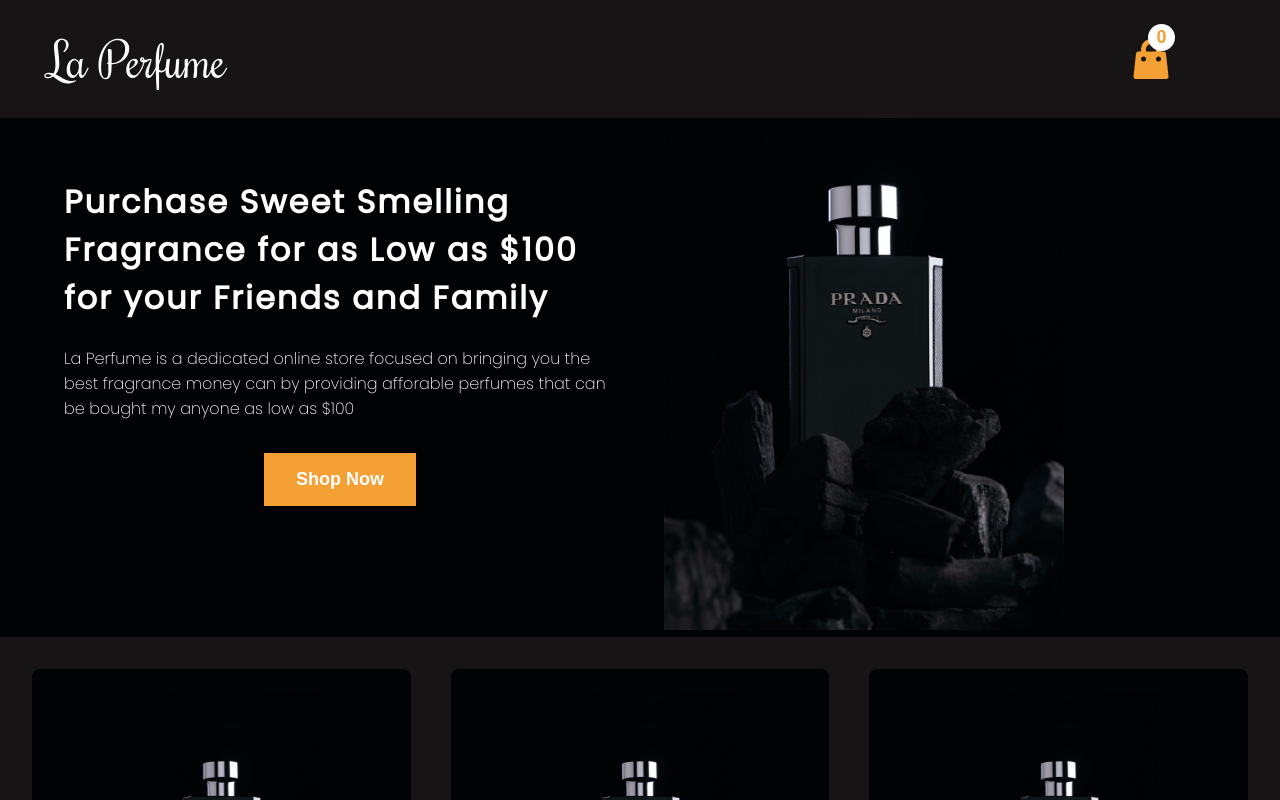
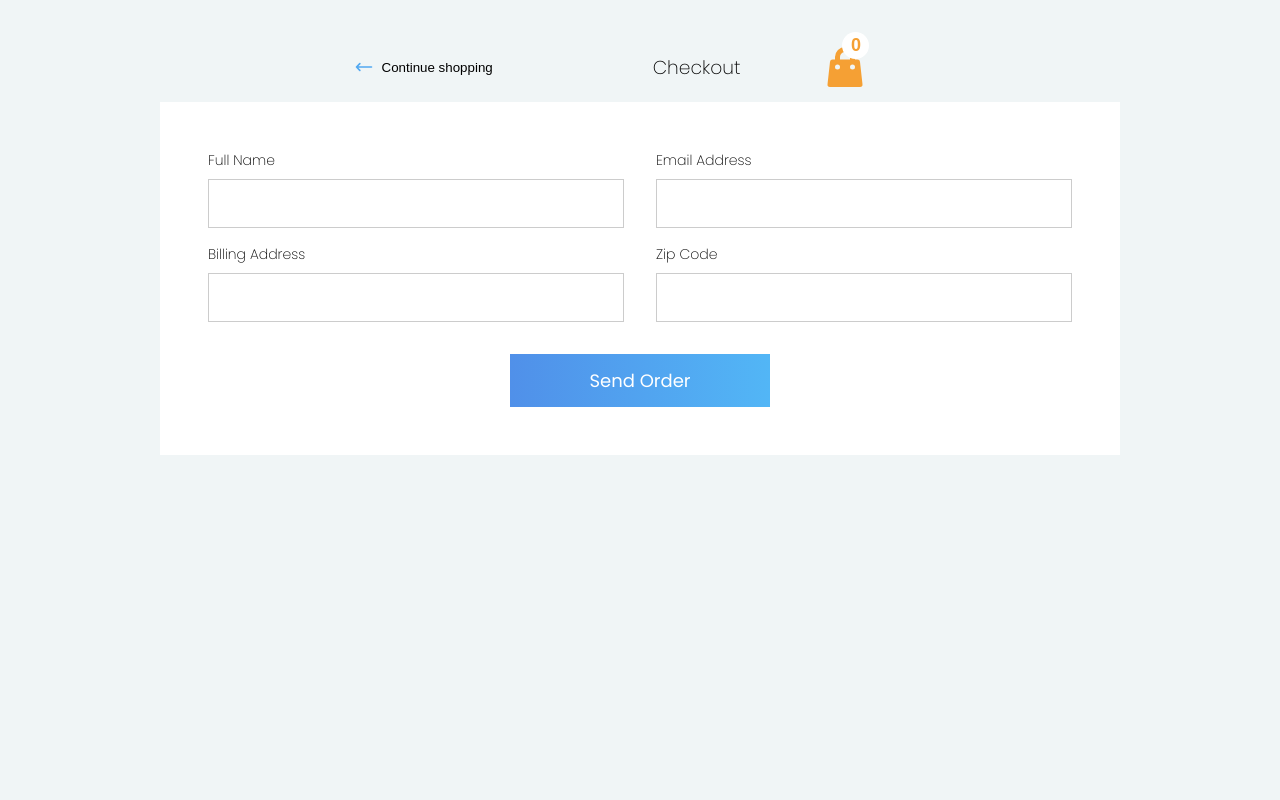
Before and after one commit to DeveloperAspire/la-perfume, a React (Create React App) app: page / in a window 1280 px wide. Shown: the top 800 px of the page. Built offline with nearby package versions, Linux system fonts and the light colour scheme.

Commit message:
Built the Checkout form component

```diff
--- a/src/App.js
+++ b/src/App.js
@@ -13,7 +13,7 @@
 
 function App() {
   const [showCart, setShowCart] = useState(false)
-  const [checkout, setCheckOut] = useState(false)
+  const [checkout, setCheckOut] = useState(true)
 
   const showCartHandler = ()=> {
     setShowCart(!showCart)
--- a/src/components/Cart/CheckOut.jsx
+++ b/src/components/Cart/CheckOut.jsx
@@ -1,12 +1,15 @@
 import React from 'react'
 import classes from './CheckOut.module.css'
 import CartHeader from './CartHeader'
+import CheckOutForm from './CheckOutForm'
 
 function CheckOut({ show, checkOutHandler }) {
       const checkoutClass = `${classes.checkout} ${show ? classes.show : ''}`
   return (
     <div className={checkoutClass}>
       <CartHeader notShowHandler={checkOutHandler}  title="Checkout" />
+      <CheckOutForm/>
+
     </div>
   );
 }
--- a/src/components/Cart/CheckOutButton.module.css
+++ b/src/components/Cart/CheckOutButton.module.css
@@ -10,6 +10,7 @@
       border:none;
       display: flex;
       justify-content: center;
+       font-family: 'Poppins';
       padding:.6rem 1rem;
       font-size: 17px;
       width:30%;
--- /dev/null
+++ b/src/components/Cart/CheckOutForm.jsx
@@ -0,0 +1,38 @@
+import React from 'react'
+
+import classes from './CheckOutForm.module.css'
+
+const CheckOutForm = ()=> {
+
+      return (
+        <form className={classes.form}>
+          <div className={classes["form-item"]}>
+            <div className={classes["form-control"]}>
+              <label htmlFor="Name">Full Name</label>
+              <input type="text" />
+            </div>
+
+            <div className={classes["form-control"]}>
+              <label htmlFor="Email">Email Address</label>
+              <input type="email" />
+            </div>
+
+            <div className={classes["form-control"]}>
+              <label htmlFor="Adress">Billing Address</label>
+              <input type="text" />
+            </div>
+
+            <div className={classes["form-control"]}>
+              <label htmlFor="Zip Code">Zip Code</label>
+              <input type="text" />
+            </div>
+          </div>
+
+          <button className={classes.button} type="submit">
+            Send Order
+          </button>
+        </form>
+      );
+}
+
+export default CheckOutForm
--- /dev/null
+++ b/src/components/Cart/CheckOutForm.module.css
@@ -0,0 +1,47 @@
+@import url('https://fonts.googleapis.com/css2?family=Poppins:wght@200;300;400&display=swap');
+
+.form{
+      background-color: white;
+      padding:3rem;
+      text-align: center;
+      /* width:50%; */
+      margin:0 auto;
+}
+.form-item{
+      display: grid;
+      grid-template-columns: 1fr 1fr;
+      column-gap:2rem;
+      margin-bottom: 1rem;
+
+}
+.form-control{
+      text-align: left;
+      margin-bottom: 1rem;
+}
+.form-control label{
+      display: block;
+      margin-bottom: .5rem;
+      font-size: 14px;
+      font-weight: lighter;
+}
+.form-control input{
+      width:100%;
+      padding: 1rem;
+      border:none;
+      border: 1px solid #CCCCCC;
+}
+.form-control input:focus{
+      /* border:2px solid #5090E9; */
+      border:1px solid #52B6F6;
+      box-shadow: 0 11px 30px -10px #52B6F6;
+      outline: none;
+}
+.button{
+      color:white;
+      background: linear-gradient(to right, #5090E9, #52B6F6);
+      border:none;
+      font-family: 'Poppins';
+      padding:.8rem 1rem;
+      font-size: 18px;
+      width:30%;
+}
```
